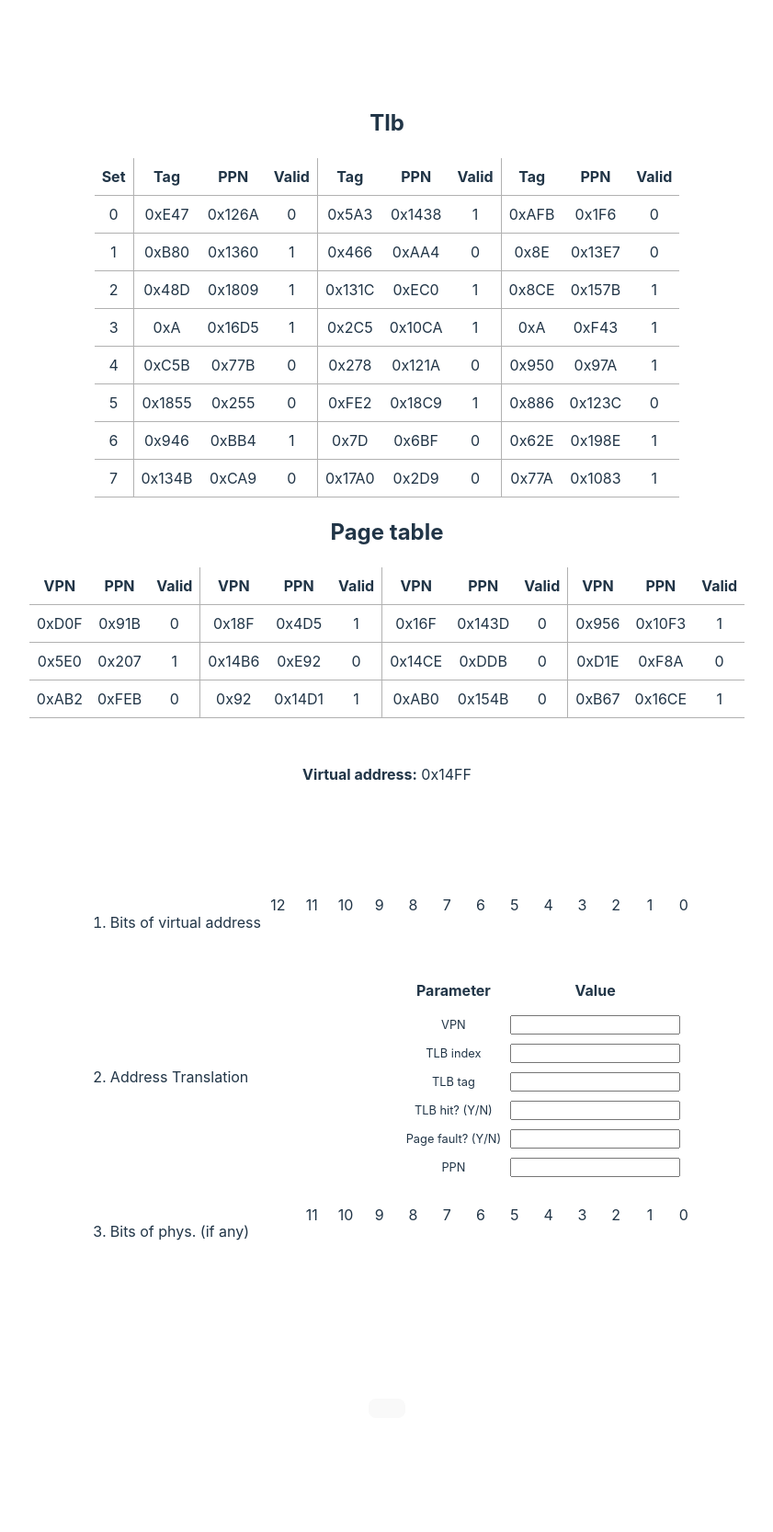
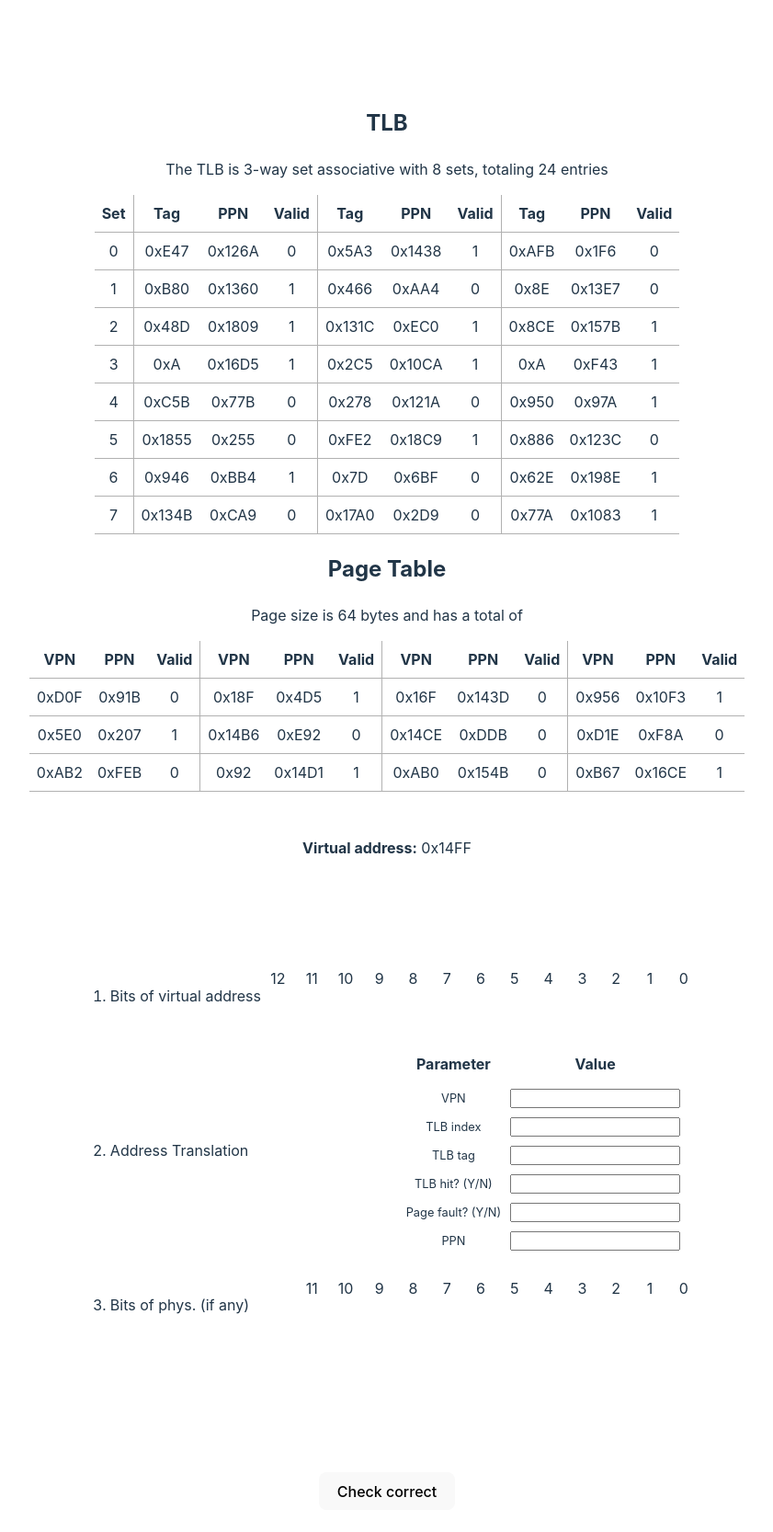
Before and after one commit to MahmoodSeoud/VMAT, a React (Vite) app: page / in a window 1280 px wide. Shown: the top 1666 px of the page at 92% size, without its empty margins (219-1060 px from the left). Before the commit the page ends 1638 px from the top, so only its background shows below. Built offline with nearby package versions, Linux system fonts and the light colour scheme.

Commit message:
add information to table, bug comments

```diff
--- a/src/App.tsx
+++ b/src/App.tsx
@@ -16,7 +16,7 @@ import Tlb_table, { TLB_TABLE_ENTRY } from './components/Tlb_table/Tlb_table';
 // ------
 
 // ------ Types and constants
-
+// TODO bug, PPN random address må ikke være større the bits af physicalAddressBitWidth
 
 export const InputFieldsMap = {
   VirtualAddress: 'Virtual address',
@@ -60,15 +60,16 @@ export type Bit = typeof bitMap[keyof typeof bitMap];
 // ----- Given parameters for exercis
 const virtualAddressBitWidth = createRandomNumber(10, 14); // VAS
 const physicalAddressBitWidth = createRandomNumber(10, 14); // PAS
-const TLBSets = 2 ** createRandomNumber(2, 4);
-const TLBWays = createRandomNumber(3, 5);
+export const TLBSets = 2 ** createRandomNumber(2, 4);
+export const TLBWays = createRandomNumber(3, 5);
 
 // divide by two because we don't want the user to be flooded with information but, 4 -> [4], 3 -> [4,8], 2 -> [4,8,16]
 const possiblePageSizes = [16, 32, 64] as const;
-const pageSize = possiblePageSizes[Math.floor(Math.random() * possiblePageSizes.length)];
-const PageTableSize = createRandomNumber(3, 5); // PTS
+export const pageSize = possiblePageSizes[Math.floor(Math.random() * possiblePageSizes.length)];
+export const PageTableSize = createRandomNumber(3, 5); // PTS
 
 const VPO = Math.log2(pageSize);
+console.log("VPO", VPO)
 const TLBI = Math.log2(TLBSets);
 
 
@@ -243,7 +244,7 @@ function App(): JSX.Element {
           TLBHIT: 'Y',
           PageFault: 'N',
           PPN: PPN,
-          PhysicalAddress: index.ppn.toString(2) + VPO_bits
+          PhysicalAddress: index.ppn.toString(2) + VPO_bits // TODO bug : this becomes much longer than the random physical address in bits
         }
 
         break;
--- a/src/components/Input_table/Input_table.tsx
+++ b/src/components/Input_table/Input_table.tsx
@@ -299,7 +299,7 @@ function Input_table({ VirtualAddress, addressPrefix, baseConversion, pageSize,
 
                 </div>
             </div>
-        <button onClick={() => validateFieldInput(input, facit)}></button>
+        <button onClick={() => validateFieldInput(input, facit)}>Check correct</button>
         </>
     )
 }
--- a/src/components/Page_table/Page_table.tsx
+++ b/src/components/Page_table/Page_table.tsx
@@ -1,4 +1,4 @@
-import { AddressPrefix, BaseConversion, Bit } from "../../App";
+import { AddressPrefix, BaseConversion, Bit, pageSize } from "../../App";
 
 export type PAGE_TABLE_ENTRY = {
     vpn: number;
@@ -16,7 +16,8 @@ type Page_tableProps = {
 function Page_table({ page_table_entries, addressPrefix, baseConversion }: Page_tableProps) {
     return (
         <div>
-            <h2>Page table</h2>
+            <h2>Page Table</h2>
+            <p>Page size is {pageSize} bytes and has a total of </p>
             <table className='table-page'>
                 <thead>
                     <tr>
--- a/src/components/Tlb_table/Tlb_table.tsx
+++ b/src/components/Tlb_table/Tlb_table.tsx
@@ -1,4 +1,4 @@
-import { AddressPrefix, BaseConversion, Bit } from '../../App';
+import { AddressPrefix, BaseConversion, Bit, TLBSets, TLBWays } from '../../App';
 import '../table.css'
 
 export type TLB_TABLE_ENTRY = {
@@ -18,7 +18,8 @@ type Tlb_tableProps = {
 function Tlb_table({ tlb_entries, addressPrefix, baseConversion }: Tlb_tableProps) {
     return (
         <div>
-            <h2>Tlb</h2>
+            <h2>TLB</h2>
+            <p>The TLB is {TLBWays}-way set associative with {TLBSets} sets, totaling {TLBWays * TLBSets} entries</p>
             <table className='table-tlb'>
                 <thead>
                     <tr>
```
